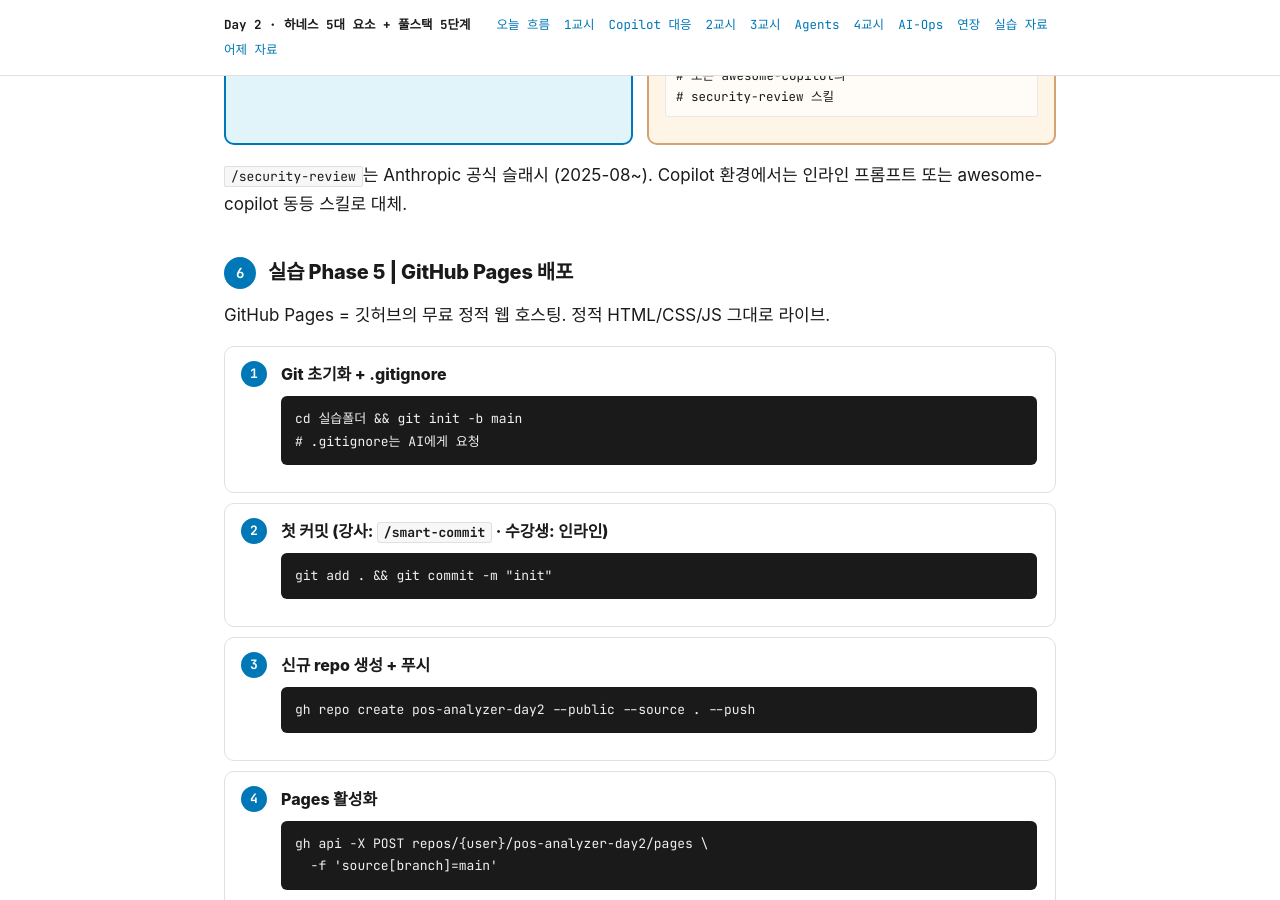
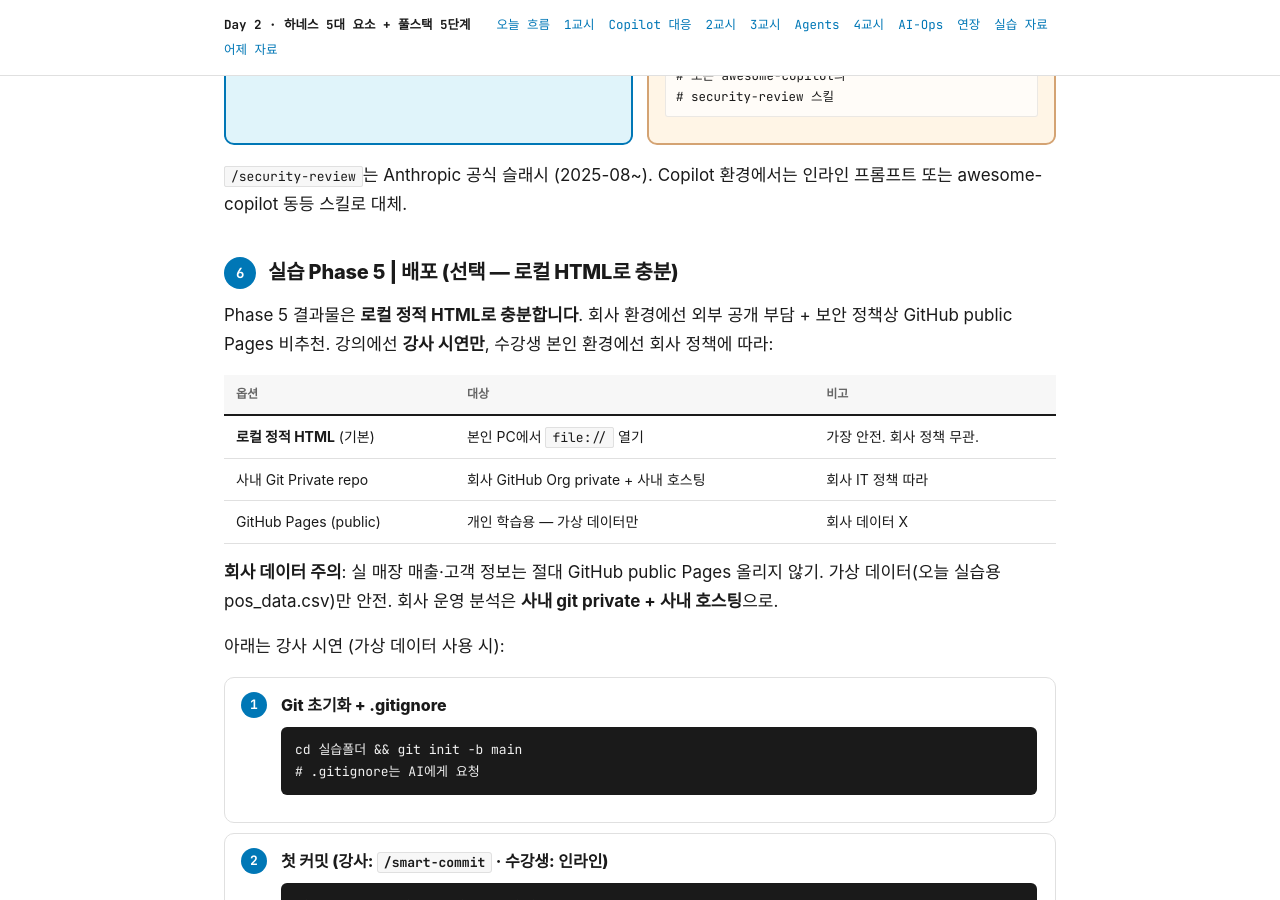
Before and after one commit to daniel8824-del/claude-pos-fullstack-day2, a Jekyll site: the page docs/index.html, which Jekyll copies as it is, in a window 1280 px wide and 900 px high, scrolled down 25010 px. Built offline with Jekyll 4.4.1, drawn with Linux system fonts in a browser that asks for light colours; some web fonts are replaced.

Commit message:
fix: Phase 5 배포 톤 낮춤 — 로컬 HTML 기본 + GitHub Pages 선택 (회사 데이터 보안)

```diff
--- a/docs/index.html
+++ b/docs/index.html
@@ -1333,9 +1333,22 @@ Oracle DB 거래 로그 → 이상 패턴 3종 탐지:
 
   <p><code class="inline">/security-review</code>는 Anthropic 공식 슬래시 (2025-08~). Copilot 환경에서는 인라인 프롬프트 또는 awesome-copilot 동등 스킬로 대체.</p>
 
-  <h3><span class="step-num">6</span>실습 Phase 5 | GitHub Pages 배포</h3>
+  <h3><span class="step-num">6</span>실습 Phase 5 | 배포 (선택 — 로컬 HTML로 충분)</h3>
 
-  <p>GitHub Pages = 깃허브의 무료 정적 웹 호스팅. 정적 HTML/CSS/JS 그대로 라이브.</p>
+  <p>Phase 5 결과물은 <strong>로컬 정적 HTML로 충분합니다</strong>. 회사 환경에선 외부 공개 부담 + 보안 정책상 GitHub public Pages 비추천. 강의에선 <strong>강사 시연만</strong>, 수강생 본인 환경에선 회사 정책에 따라:</p>
+
+  <table>
+    <thead><tr><th>옵션</th><th>대상</th><th>비고</th></tr></thead>
+    <tbody>
+      <tr><td><strong>로컬 정적 HTML</strong> (기본)</td><td>본인 PC에서 <code class="inline">file://</code> 열기</td><td>가장 안전. 회사 정책 무관.</td></tr>
+      <tr><td>사내 Git Private repo</td><td>회사 GitHub Org private + 사내 호스팅</td><td>회사 IT 정책 따라</td></tr>
+      <tr><td>GitHub Pages (public)</td><td>개인 학습용 — 가상 데이터만</td><td>회사 데이터 X</td></tr>
+    </tbody>
+  </table>
+
+  <p style="margin-top:14px;"><strong>회사 데이터 주의</strong>: 실 매장 매출·고객 정보는 절대 GitHub public Pages 올리지 않기. 가상 데이터(오늘 실습용 pos_data.csv)만 안전. 회사 운영 분석은 <strong>사내 git private + 사내 호스팅</strong>으로.</p>
+
+  <p>아래는 강사 시연 (가상 데이터 사용 시):</p>
 
   <ol class="steps">
     <li>
```
